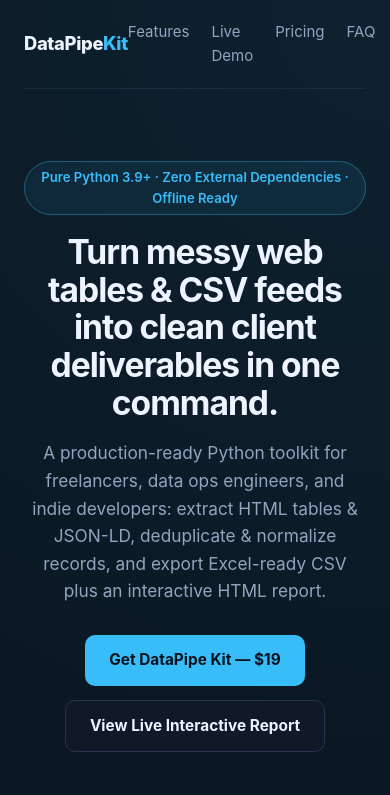
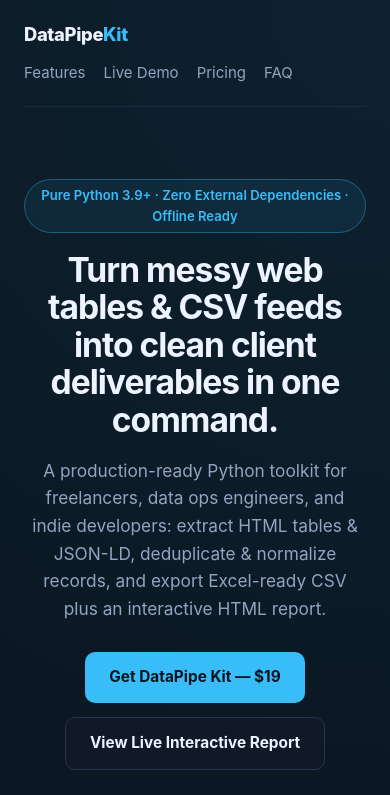
Before and after one commit to MarkDonish/datapipe-kit, a plain HTML site: page docs/index.html in a window 390 px wide. Shown: the top 795 px of the page. Drawn offline with Linux system fonts and the light colour scheme.

Commit message:
fix(docs): wrap mobile nav cleanly and prevent link wrapping

```diff
--- a/docs/index.html
+++ b/docs/index.html
@@ -29,14 +29,17 @@
     .container { max-width: 1080px; margin: 0 auto; padding: 0 24px; }
     nav {
       display: flex;
+      flex-wrap: wrap;
       justify-content: space-between;
       align-items: center;
+      gap: 12px;
       padding: 20px 0;
       border-bottom: 1px solid rgba(38, 52, 77, 0.6);
     }
     .brand { font-weight: 800; font-size: 1.15rem; letter-spacing: -0.02em; }
     .brand span { color: var(--accent); }
-    .nav-links { display: flex; gap: 22px; font-size: 0.94rem; color: var(--muted); }
+    .nav-links { display: flex; flex-wrap: wrap; gap: 18px; font-size: 0.94rem; color: var(--muted); }
+    .nav-links a { white-space: nowrap; }
     .nav-links a:hover { color: var(--text); }
     .hero { padding: 72px 0 54px; text-align: center; }
     .pill {
```
